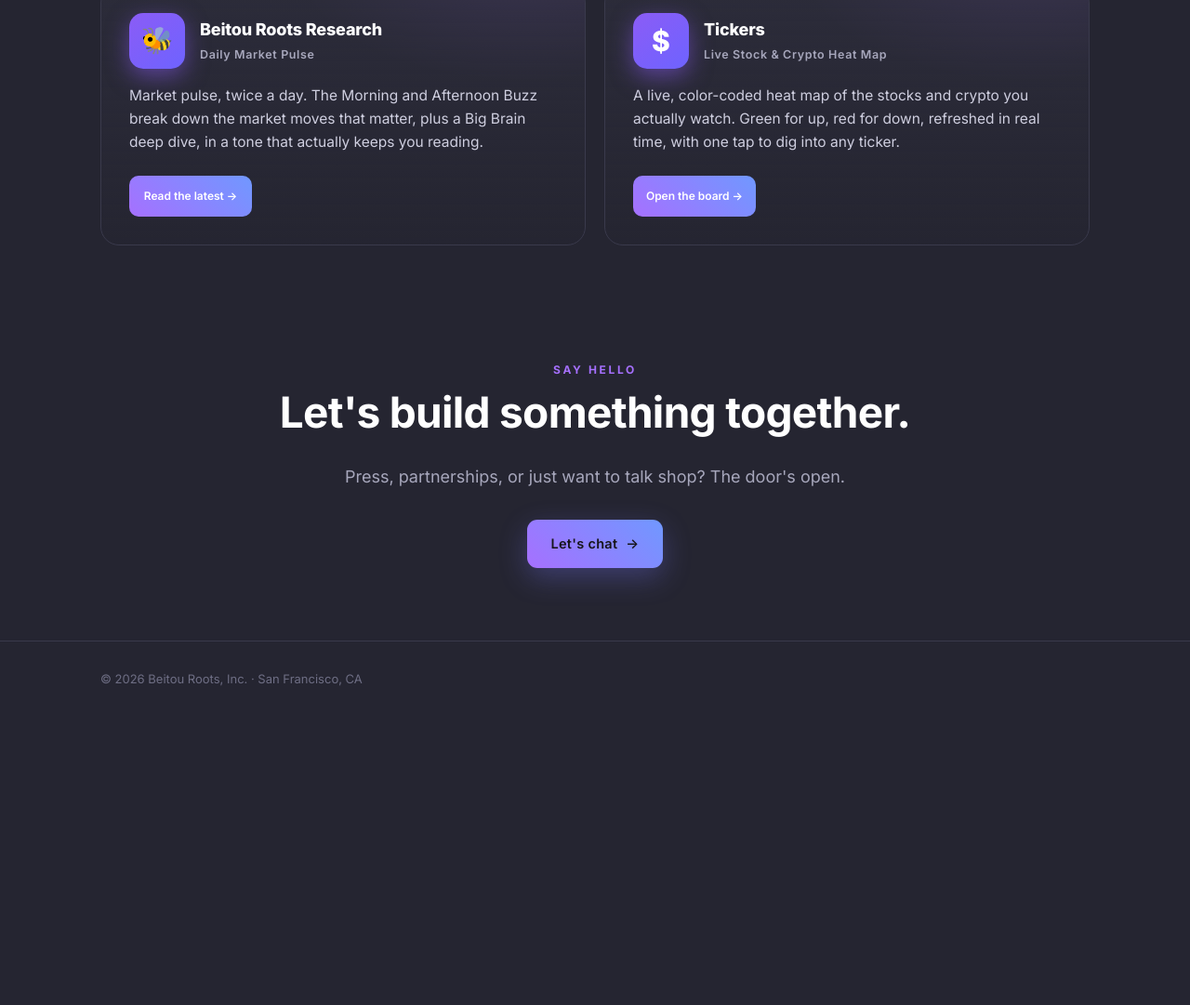
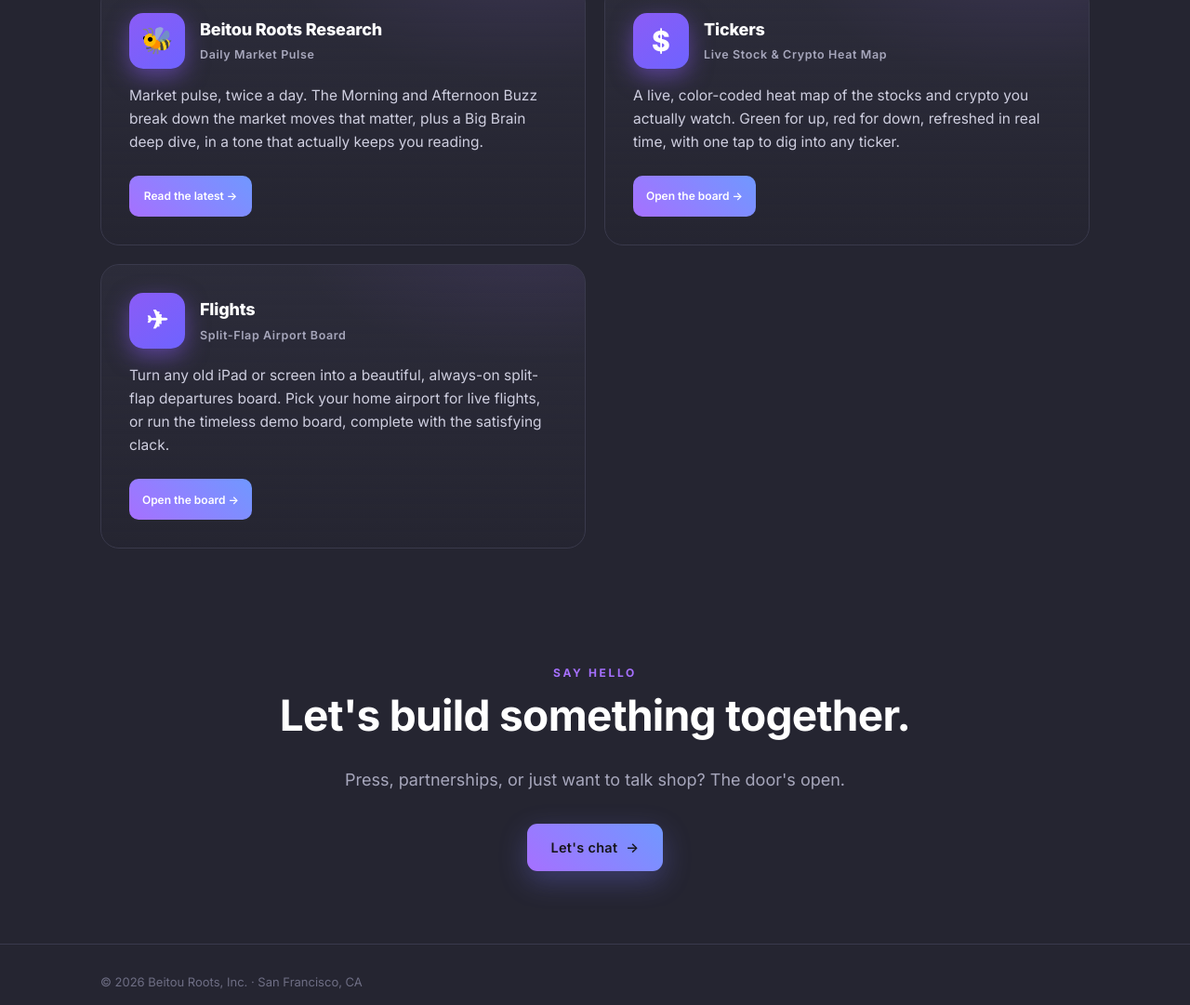
Before and after one commit to beitouroots/beitouroots-landing, a plain HTML site: page index.html in a window 1280 px wide. Shown: the part 866-1947 px from the top of the page at 93% size. Before the commit the page ends 1650 px from the top, so only its background shows below. Drawn offline with Linux system fonts and the light colour scheme.

Commit message:
Add files via upload

```diff
--- a/index.html
+++ b/index.html
@@ -4,7 +4,7 @@
 <meta charset="UTF-8" />
 <meta name="viewport" content="width=device-width, initial-scale=1.0" />
 <title>Beitou Roots, Inc. | An independent app studio</title>
-<meta name="description" content="Beitou Roots is an independent San Francisco app studio building daily habits people love, makers of DailyT and Best Trivia Bars." />
+<meta name="description" content="Beitou Roots is an independent San Francisco app studio building daily habits people love, makers of DailyT, Best Trivia Bars, Tickers, and Flights." />
 <link rel="preconnect" href="https://fonts.googleapis.com" />
 <link rel="preconnect" href="https://fonts.gstatic.com" crossorigin />
 <link href="https://fonts.googleapis.com/css2?family=Inter:wght@200;300;400;500;600;700;800&display=swap" rel="stylesheet" />
@@ -84,8 +84,8 @@
     background:linear-gradient(180deg,var(--card),#26263275);overflow:hidden;transition:transform .25s,border-color .25s,box-shadow .25s}
   .card::before{content:"";position:absolute;inset:0;opacity:.5;background:var(--accent-glow);pointer-events:none}
   .card:hover{transform:translateY(-4px);box-shadow:0 24px 60px rgba(0,0,0,.35)}
-  .card.dailyt:hover,.card.btb:hover,.card.research:hover,.card.tickers:hover{border-color:var(--purple)}
-  .card.dailyt,.card.btb,.card.research,.card.tickers{--accent-glow:radial-gradient(420px 220px at 88% -10%,rgba(166,112,255,.20),transparent 60%)}
+  .card.dailyt:hover,.card.btb:hover,.card.research:hover,.card.tickers:hover,.card.fleet:hover{border-color:var(--purple)}
+  .card.dailyt,.card.btb,.card.research,.card.tickers,.card.fleet{--accent-glow:radial-gradient(420px 220px at 88% -10%,rgba(166,112,255,.20),transparent 60%)}
   .ptop{display:flex;align-items:center;gap:16px;position:relative}
   .tile{width:60px;height:60px;border-radius:15px;display:flex;align-items:center;justify-content:center;
     font-weight:800;font-size:30px;flex-shrink:0}
@@ -93,6 +93,7 @@
   .tile.b{background:linear-gradient(140deg,#8B5CF6,#6E63FF);color:#fff;box-shadow:0 8px 24px rgba(139,92,246,.5);font-size:27px}
   .tile.r{background:linear-gradient(140deg,#8B5CF6,#6E63FF);color:#fff;box-shadow:0 8px 24px rgba(139,92,246,.5);font-size:28px}
   .tile.k{background:linear-gradient(140deg,#8B5CF6,#6E63FF);color:#fff;box-shadow:0 8px 24px rgba(139,92,246,.5);font-size:30px}
+  .tile.f{background:linear-gradient(140deg,#8B5CF6,#6E63FF);color:#fff;box-shadow:0 8px 24px rgba(139,92,246,.5);font-size:28px}
   .pname{font-size:18px;font-weight:800;letter-spacing:-.01em;color:#fff}
   .card.research .pname{white-space:nowrap}
   .pcat{font-size:12.5px;font-weight:600;letter-spacing:.05em;color:var(--muted);margin-top:3px}
@@ -214,6 +215,22 @@
             <a class="mini mini-brand" href="https://tickers.beitouroots.com" target="_blank" rel="noopener">Open the board →</a>
           </div>
         </div>
+
+        <!-- FLEETBOARD -->
+        <div class="card fleet">
+          <a class="card-link" href="https://flights.beitouroots.com" target="_blank" rel="noopener" aria-label="Visit Flights"></a>
+          <div class="ptop">
+            <div class="tile f">✈</div>
+            <div>
+              <div class="pname">Flights</div>
+              <div class="pcat">Split-Flap Airport Board</div>
+            </div>
+          </div>
+          <p class="pdesc">Turn any old iPad or screen into a beautiful, always-on split-flap departures board. Pick your home airport for live flights, or run the timeless demo board, complete with the satisfying clack.</p>
+          <div class="pbtns">
+            <a class="mini mini-brand" href="https://flights.beitouroots.com" target="_blank" rel="noopener">Open the board →</a>
+          </div>
+        </div>
       </div>
 
     </div>
```
